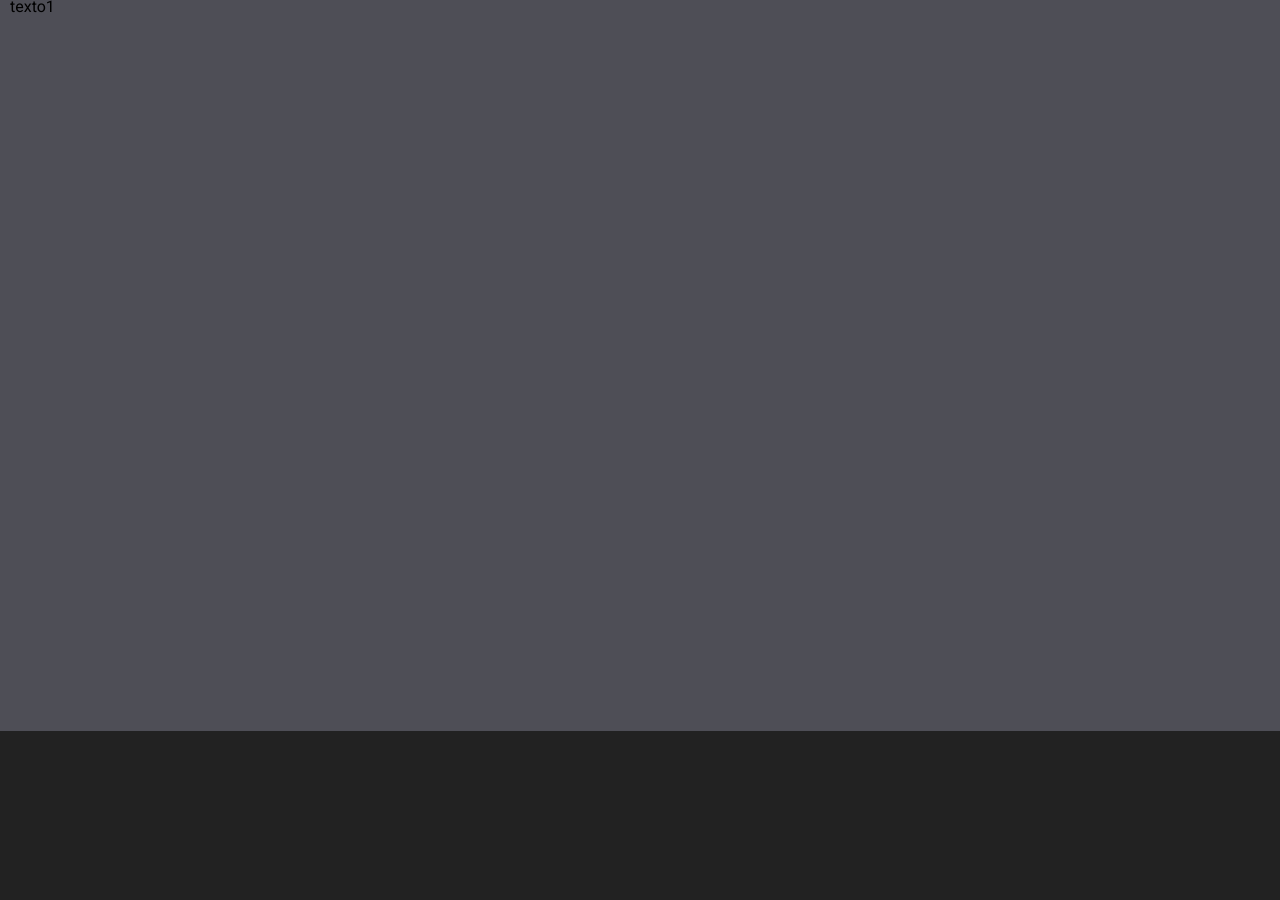
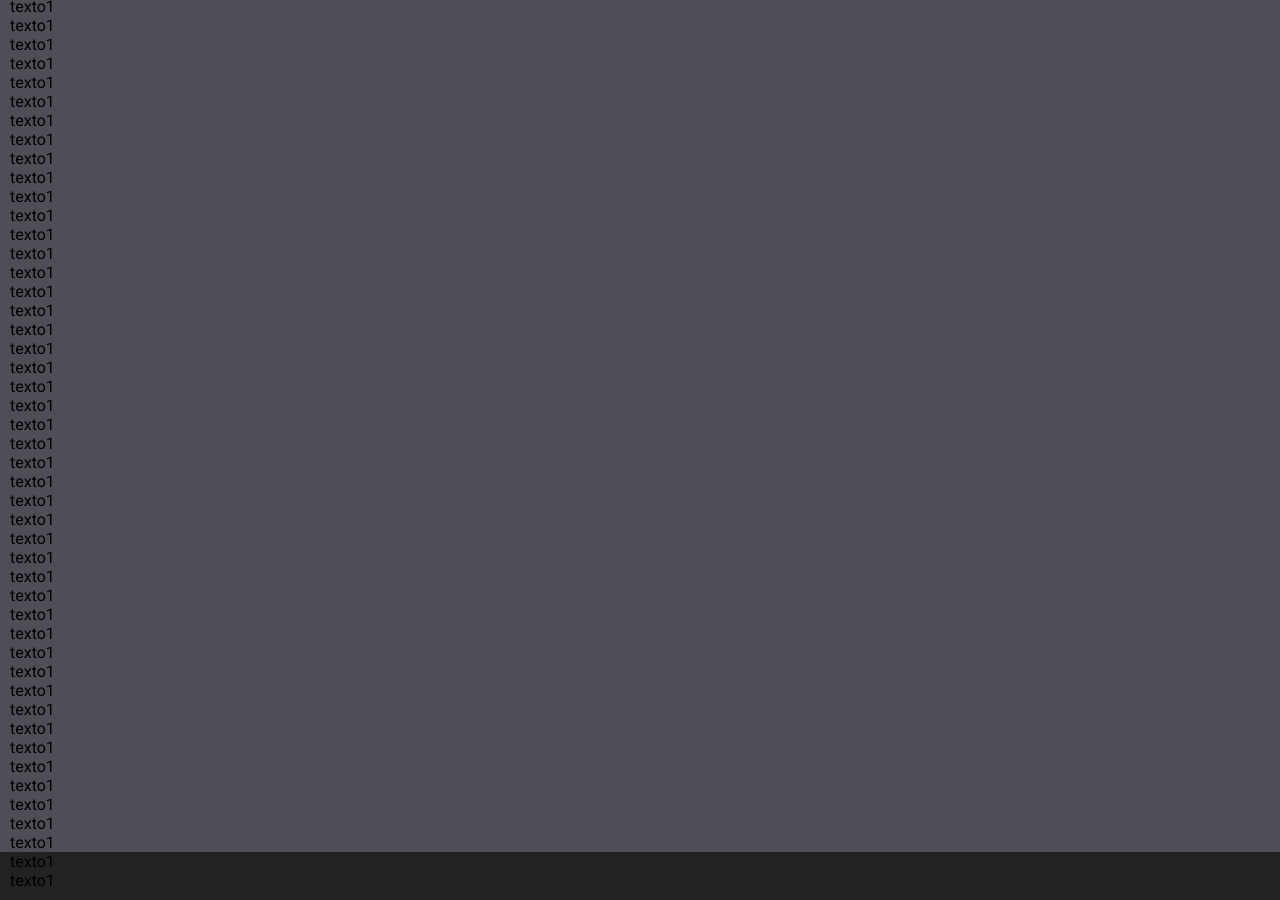
Before and after one commit to Walze/project-cube, a website built with webpack: page src/index.html in a window 1280 px wide. Shown: the part 119-1019 px from the top of the page. Before the commit the page ends 850 px from the top, so only its background shows below. Built offline with nearby package versions, Linux system fonts and the light colour scheme; files whose address does not match are found by name.

Commit message:
fixed height bug

```diff
--- a/src/css/main.css
+++ b/src/css/main.css
@@ -8,7 +8,7 @@
 }
 
 html, body {
-    overflow: hidden;
+    /* overflow: hidden; */
     background: #222;
 }
 
--- a/src/index.html
+++ b/src/index.html
@@ -30,6 +30,52 @@
 			<div id="side-front" class="side-wrapper">
 				<div class="side">
 					<h1>Pagina 1</h1>
+					<p>texto1</p>
+					<p>texto1</p>
+					<p>texto1</p>
+					<p>texto1</p>
+					<p>texto1</p>
+					<p>texto1</p>
+					<p>texto1</p>
+					<p>texto1</p>
+					<p>texto1</p>
+					<p>texto1</p>
+					<p>texto1</p>
+					<p>texto1</p>
+					<p>texto1</p>
+					<p>texto1</p>
+					<p>texto1</p>
+					<p>texto1</p>
+					<p>texto1</p>
+					<p>texto1</p>
+					<p>texto1</p>
+					<p>texto1</p>
+					<p>texto1</p>
+					<p>texto1</p>
+					<p>texto1</p>
+					<p>texto1</p>
+					<p>texto1</p>
+					<p>texto1</p>
+					<p>texto1</p>
+					<p>texto1</p>
+					<p>texto1</p>
+					<p>texto1</p>
+					<p>texto1</p>
+					<p>texto1</p>
+					<p>texto1</p>
+					<p>texto1</p>
+					<p>texto1</p>
+					<p>texto1</p>
+					<p>texto1</p>
+					<p>texto1</p>
+					<p>texto1</p>
+					<p>texto1</p>
+					<p>texto1</p>
+					<p>texto1</p>
+					<p>texto1</p>
+					<p>texto1</p>
+					<p>texto1</p>
+					<p>texto1</p>
 					<p>texto1</p>
 					</div>
 			</div>
--- a/src/js/main.js
+++ b/src/js/main.js
@@ -33,21 +33,27 @@ const Degrees = {
 }
 
 const NavLinks = document.querySelectorAll('[rotate]')
+const CubeWrapper = document.querySelector('#wrapper')
 const Cube = document.querySelector('#cube')
-const SideWrappers = document.querySelectorAll('.side-wrapper')
 
-const SideWidth = Array.prototype.slice.call(SideWrappers).reduce((prev, current) =>
+const Sides = document.querySelectorAll('.side-wrapper .side')
+
+const SideWidth = Array.prototype.slice.call(Sides).reduce((prev, current) =>
   (prev.getBoundingClientRect().width > current.getBoundingClientRect().width) ? prev : current
 ).getBoundingClientRect().width
 
-const SideHeight = Array.prototype.slice.call(SideWrappers).reduce((prev, current) =>
+const SideHeight = Array.prototype.slice.call(Sides).reduce((prev, current) =>
   (prev.getBoundingClientRect().height > current.getBoundingClientRect().height) ? prev : current
 ).getBoundingClientRect().height
+
+CubeWrapper.style.height = SideHeight + 'px'
 
 NavLinks.forEach(el => el.addEventListener('click', e => {
   e.preventDefault()
 
-  const Side = el.getAttribute('rotate')
-  Cube.style.transform = Degrees.cube[Side]
+  const SideString = el.getAttribute('rotate')
+  Cube.style.transform = Degrees.cube[SideString]
 
+  const SideEl = document.querySelector(`#side-${SideString} .side`)
+  CubeWrapper.style.height = SideEl.clientHeight + 'px'
 }))
```
Also changed, not shown: docs/index.html (+2 -2 lines), docs/main.bundle.js.
